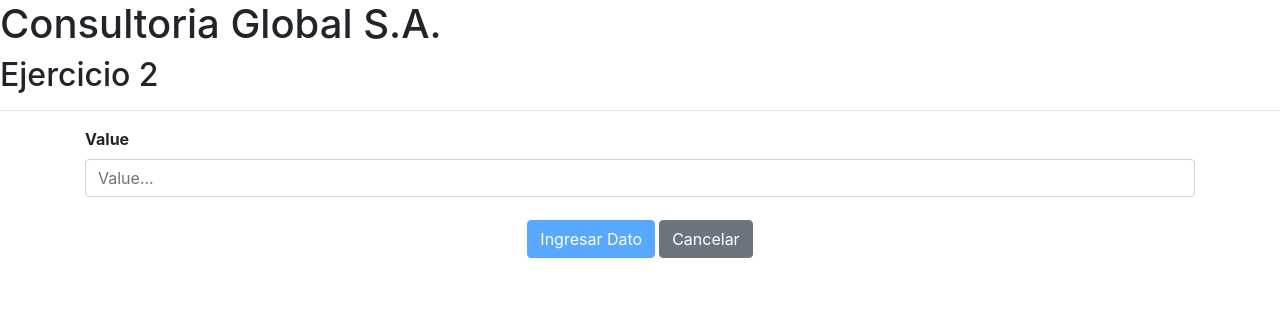
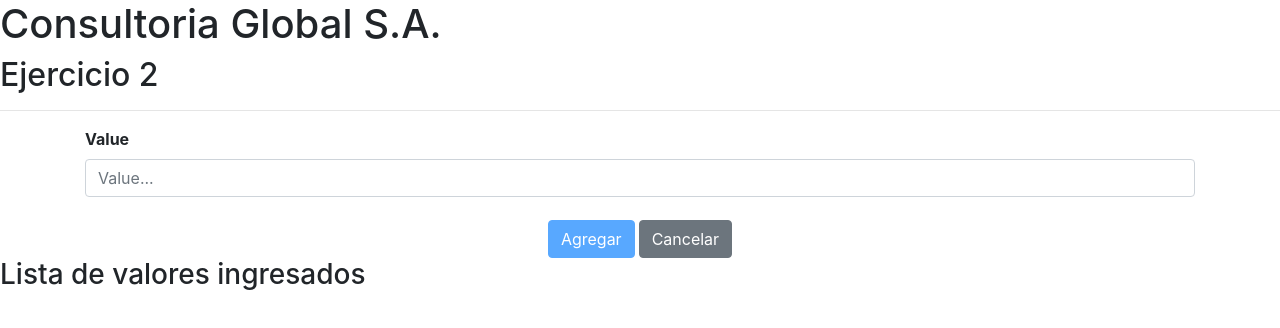
Before and after one commit to Dordoms/angular-on-heroku, an Angular app: page / in a window 1280 px wide. Shown: the top 328 px of the page. Built offline with nearby package versions, Linux system fonts and the light colour scheme.

Commit message:
deplying on heroku

```diff
--- a/src/app/reactive-form/reactive-form.component.html
+++ b/src/app/reactive-form/reactive-form.component.html
@@ -7,13 +7,14 @@
         <label><b>Value</b></label>
         <input title="Value" type="text" formControlName="value" class="form-control" placeholder="Value..." />
         <div class="text-center">
-            <button class="btn btn-primary mr-1" [disabled]="dataForm.invalid">Ingresar Dato</button>
+            <button class="btn btn-primary mr-1" [disabled]="dataForm.invalid">Agregar</button>
             <button class="btn btn-secondary" type="reset" (click)="onReset()">Cancelar</button>
         </div>
     </form>
 </div>
 
 <!--Lista donde se muestran los datos que el usuario va ingresando-->
+<h3>Lista de valores ingresados</h3>
 <body>
     <ul>
         <li *ngFor="let value of values">
```
